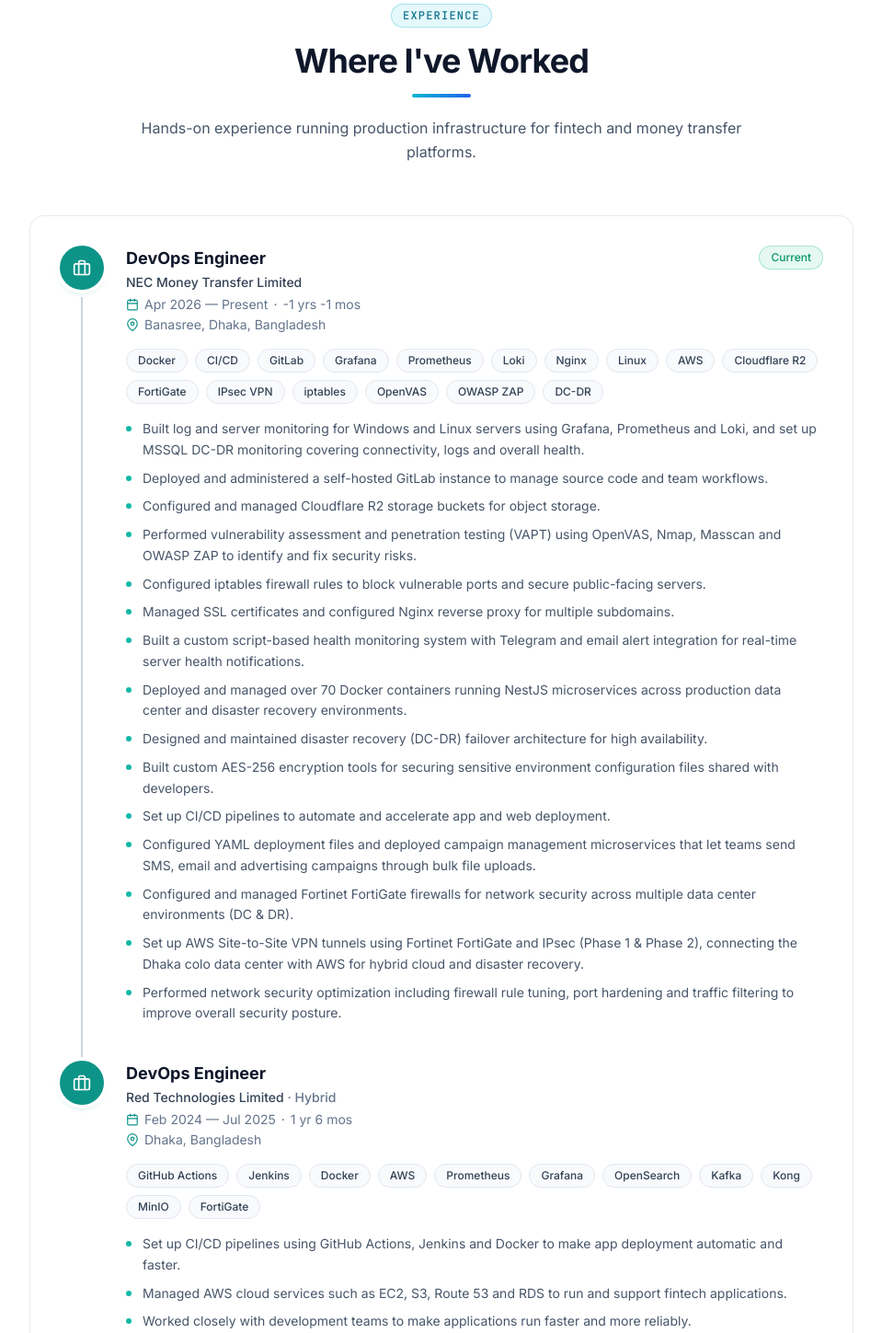
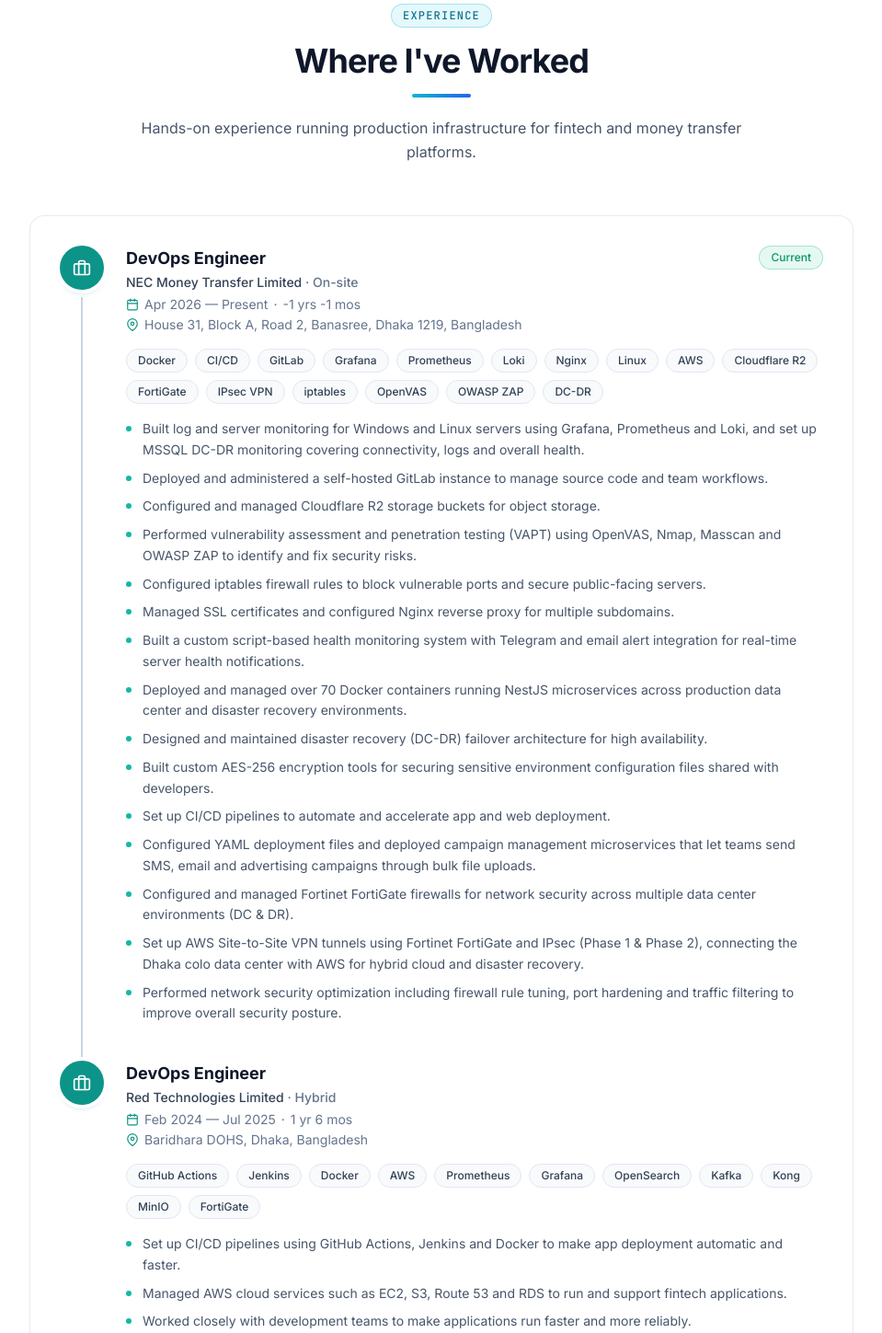
Before and after one commit to anfal11/my-portfolio, a React (Vite) app: page / in a window 1280 px wide. Shown: the part 1853-3302 px from the top of the page at 92% size, without its empty margins (160-1119 px from the left). Built offline with nearby package versions, Linux system fonts and the light colour scheme.

Commit message:
Add workplace type and full addresses to experience entries

```diff
--- a/src/Components/Experience.jsx
+++ b/src/Components/Experience.jsx
@@ -5,9 +5,10 @@ const experiences = [
   {
     role: "DevOps Engineer",
     company: "NEC Money Transfer Limited",
+    workplace: "On-site",
     start: "2026-04-16",
     end: null,
-    location: "Banasree, Dhaka, Bangladesh",
+    location: "House 31, Block A, Road 2, Banasree, Dhaka 1219, Bangladesh",
     stack: [
       "Docker",
       "CI/CD",
@@ -50,7 +51,7 @@ const experiences = [
     workplace: "Hybrid",
     start: "2024-02-01",
     end: "2025-07-31",
-    location: "Dhaka, Bangladesh",
+    location: "Baridhara DOHS, Dhaka, Bangladesh",
     stack: [
       "GitHub Actions",
       "Jenkins",
```
